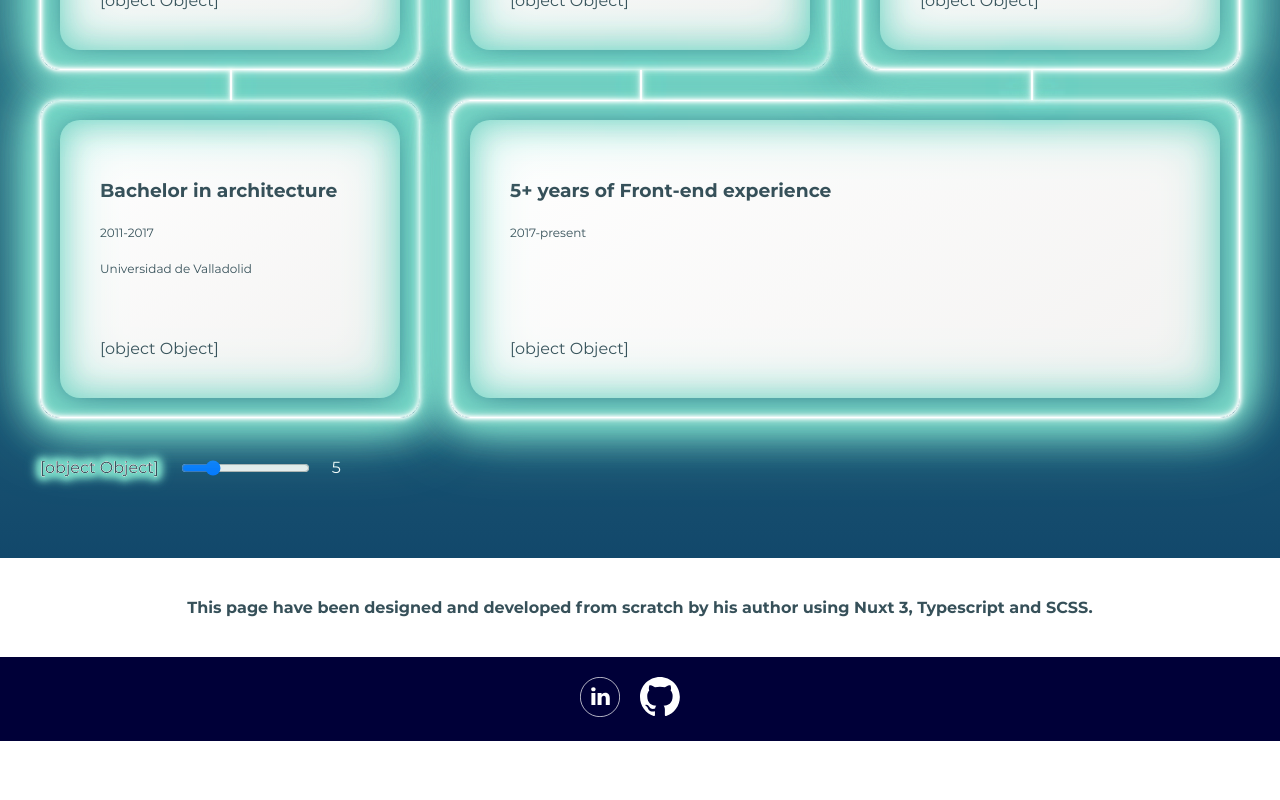
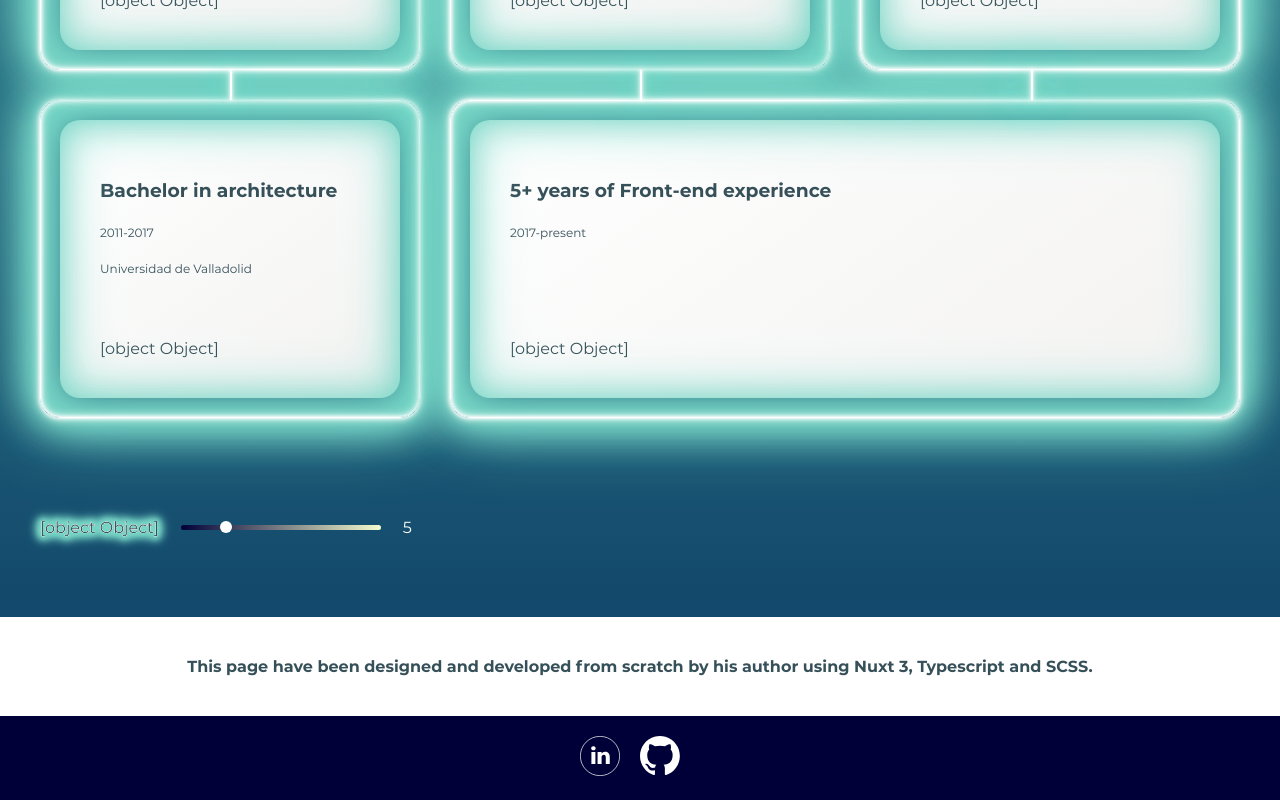
Before and after one commit to PedroOndh/pedroondh.github.io, a Nuxt app: page / in a window 1280 px wide. Shown: the part 2311-3111 px from the top of the page. Before the commit the page ends 3052 px from the top, so only its background shows below. Built offline with nearby package versions, Linux system fonts and the light colour scheme.

Commit message:
feat(studies): stylising power range input

```diff
--- a/components/Studies.vue
+++ b/components/Studies.vue
@@ -56,10 +56,10 @@
         <Trophy class="cv-studies__section-image cv-studies__section-image--trophy" />
       </div>
     </div>
-    <div class="cv-studies__volume-wrapper">
-      <label class="cv-studies__volume-label" for="volume"><Lightning /></label>
+    <div class="cv-studies__power-wrapper">
+      <label class="cv-studies__power-label" for="volume"><Lightning /></label>
       <input
-        class="cv-studies__volume-range"
+        class="cv-studies__power-range"
         type="range"
         id="power"
         name="power"
@@ -67,8 +67,8 @@
         min="1"
         max="20"
       />
-      <span class="cv-studies__volume-measure">
-        {{ broken ? 'It broke' : power }}
+      <span class="cv-studies__power-measure">
+        {{ broken ? 'Overload!' : power }}
       </span>
       <div
         class="cv-studies__fix-button"
@@ -291,19 +291,39 @@
         @include neonSvg($highlight);
       }
     }
-    &__volume-wrapper {
+    &__power-wrapper {
       display: flex;
       align-items: center;
-      padding: rem(40px) 0;
+      padding: rem(100px) 0 rem(40px);
       width: 100%;
     }
-    &__volume-range {
+    &__power-range {
+      position: relative;
+      -webkit-appearance: none;
+      appearance: none;
+      background: linear-gradient(90deg, $dark-black 0%, $highlight 100%);
+      border-radius: rem(20px);
+      cursor: pointer;
+      width: rem(200px);
+      height: 5px;
+      &::-webkit-slider-thumb {
+        -webkit-appearance: none; /* Override default look */
+        appearance: none;
+        background-color: $white;
+        height: rem(12px);
+        width: rem(12px);
+        border: none;
+        border-radius: 50%;
+        &:hover {
+          background-color: $light-blue;
+        }
+      }
     }
-    &__volume-label {
+    &__power-label {
       margin-right: rem(20px);
       @include neonSvg();
     }
-    &__volume-measure {
+    &__power-measure {
       margin-left: rem(20px);
       color: $white;
     }
@@ -348,6 +368,9 @@
           right: 10%;
         }
       }
+      &__power-wrapper {
+        padding: rem(100px) 10% rem(40px);
+      }
     }
   }
 </style>
```
